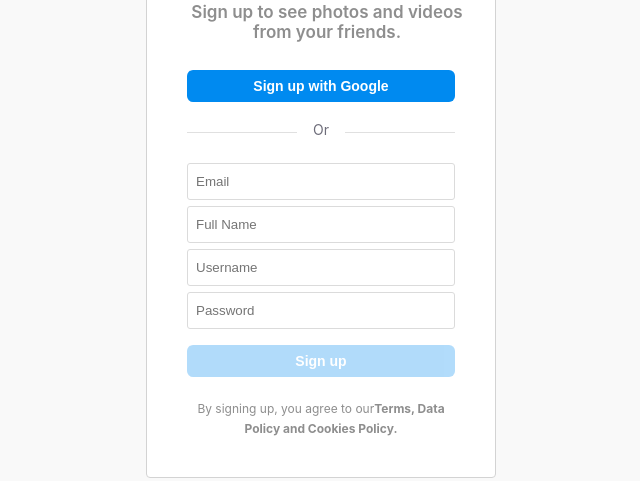
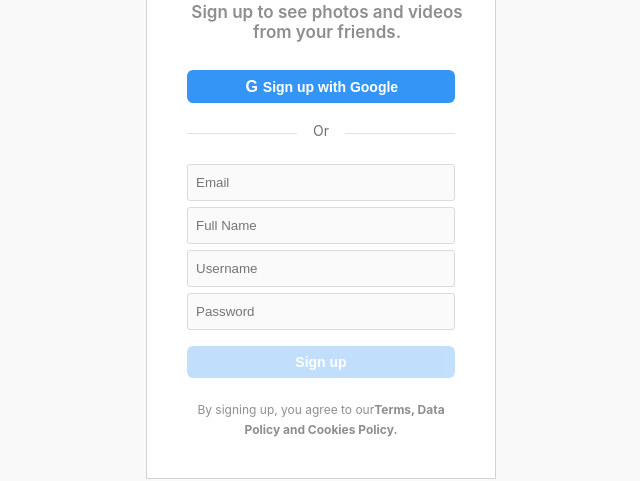
Before and after one commit to hujewelz/awesome-app, a React (Create React App) app in the folder instagram-clone/: page /signup in a window 1280 px wide. Shown: the part 226-707 px from the top of the page, without its empty margins (319-959 px from the left). Built offline with nearby package versions, Linux system fonts and the light colour scheme.

Commit message:
Modify sign up screen

```diff
--- a/instagram-clone/src/screen/Signup.css
+++ b/instagram-clone/src/screen/Signup.css
@@ -11,7 +11,6 @@
 
 .signup-container {
   display: flex;
-  border-radius: 4px;
   padding: 40px;
   flex-direction: column;
   background-color: white;
@@ -48,7 +47,7 @@
   border: 1px solid rgba(219, 219, 219, 1);
   color: rgb(38, 38, 38);
   border-radius: 3px;
-  background-color: rgb(red, green, blue);
+  background-color: rgb(250, 250, 250);
 }
 
 .signup-button {
@@ -57,7 +56,7 @@
   font-size: 14px;
   font-weight: 600;
   border: none;
-  background-color: rgb(0, 138, 240);
+  background-color: rgb(53, 149, 246);
   color: white;
   border-radius: 6px;
 }
@@ -71,8 +70,17 @@
   margin-top: 18px;
 }
 
-.signup-with-google button {
+.signup-with-google > button {
   flex: 1;
+}
+
+.signup-with-google > button > span {
+  display: inline-block;
+  font-size: 16px;
+  height: 16px;
+  width: 16px;
+  color: white;
+  margin-right: 3px;
 }
 
 .have-account {
--- a/instagram-clone/src/screen/Signup.js
+++ b/instagram-clone/src/screen/Signup.js
@@ -12,7 +12,10 @@ function Signup() {
         />
         <h2>Sign up to see photos and videos from your friends.</h2>
         <div className="signup-with-google">
-          <button className="signup-button">Sign up with Google</button>
+          <button className="signup-button">
+            <span>G</span>
+            Sign up with Google
+          </button>
         </div>
         <hr className="divider" />
         <div>
```
